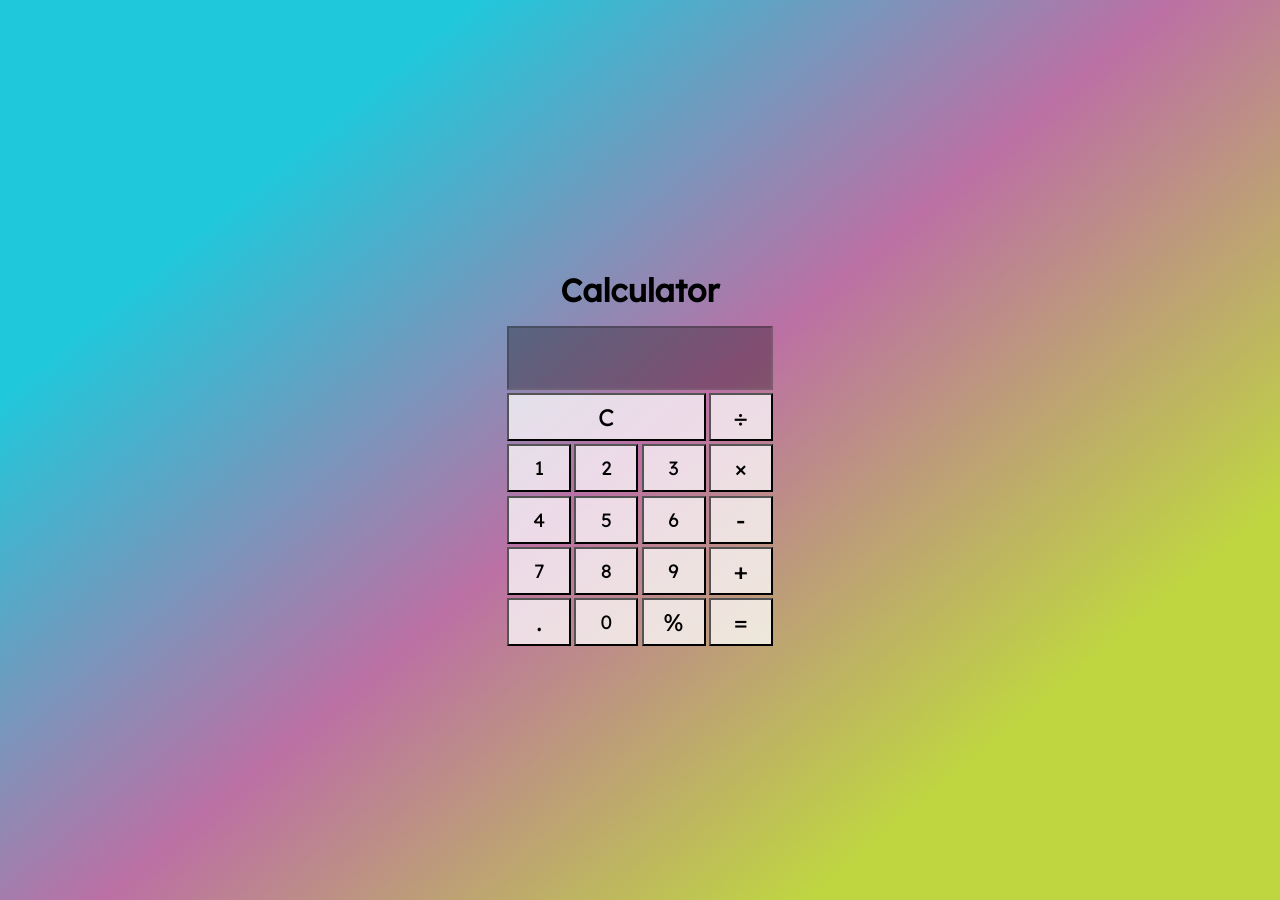
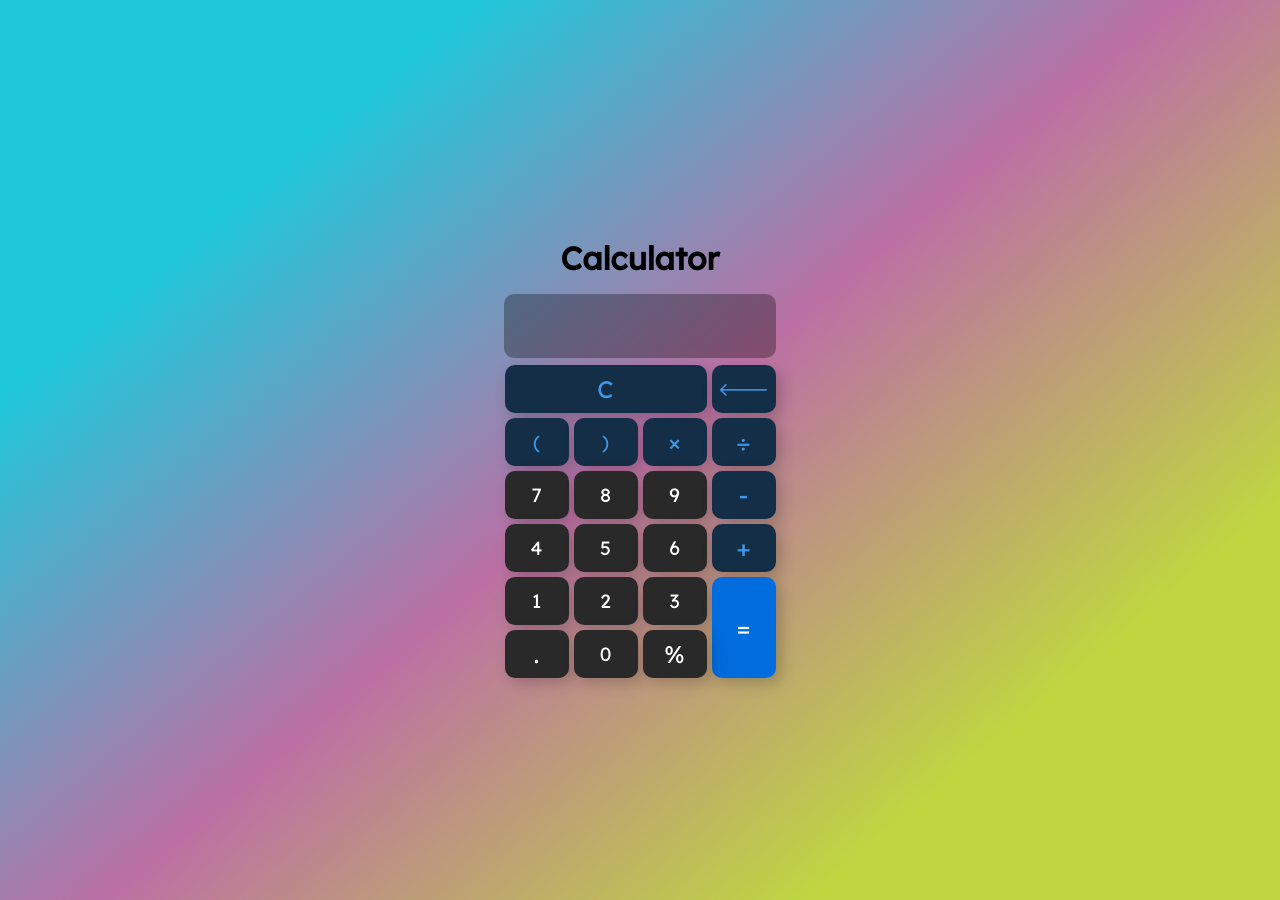
Before and after one commit to SufyaanKhateeb/Learning-Web-Dev, a Jekyll site: the page Frontend/Day 5/calc.html, which Jekyll copies as it is, in a window 1280 px wide. Built offline with Jekyll 4.4.1, drawn with Linux system fonts in a browser that asks for light colours.

Commit message:
updated day5

```diff
--- a/Frontend/Day 5/calc.html
+++ b/Frontend/Day 5/calc.html
@@ -12,27 +12,29 @@
 <body>
     <div class="container">
         <header><b>Calculator</b></header>
-        <input type="text" id="input" disabled>
+        <input id="input" type="text" readonly>
         <div id="calc">
-            <!-- <label for="fnum">first number</label> -->
-            <button id="clear" value="C" onclick="clr()">C</button>
+            <button id="clear" onclick="clr()">C</button>
+            <button id="backspace" onclick="del()">&#129104;</button>
+            <button id="bracO" onclick="dis('(')">(</button>
+            <button id="bracC" onclick="dis(')')">)</button>
+            <button id="mul" value="×" onclick="dis('×')">×</button>
             <button id="div" value="/" onclick="dis('÷')">÷</button>
+            <button id="num" value="7" onclick="dis('7')">7</button>
+            <button id="num" value="8" onclick="dis('8')">8</button>
+            <button id="num" value="9" onclick="dis('9')">9</button>
+            <button id="sub" value="-" onclick="dis('-')">-</button>
+            <button id="num" value="4" onclick="dis('4')">4</button>
+            <button id="num" value="5" onclick="dis('5')">5</button>
+            <button id="num" value="6" onclick="dis('6')">6</button>
+            <button id="add" value="+" onclick="dis('+')">+</button>
             <button id="num" value="1" onclick="dis('1')">1</button>
             <button id="num" value="2" onclick="dis('2')">2</button>
             <button id="num" value="3" onclick="dis('3')">3</button>
-            <button id="mul" value="×" onclick="dis('×')">×</button>
-            <button id="num" value="4" onclick="dis('4')">4</button>
-            <button id="num" value="5" onclick="dis('5')">5</button>
-            <button id="num" value="6" onclick="dis('6')">6</button>
-            <button id="sub" value="-" onclick="dis('-')">-</button>
-            <button id="num" value="7" onclick="dis('7')">7</button>
-            <button id="num" value="8" onclick="dis('8')">8</button>
-            <button id="num" value="9" onclick="dis('9')">9</button>
-            <button id="add" value="+" onclick="dis('+')">+</button>
+            <button id="equal" value="=" onclick="solve()">=</button>
             <button id="dec" value="." onclick="dis('.')">.</button>
             <button id="num" value="0" onclick="dis('0')">0</button>
             <button id="mod" value="%" onclick="dis('%')">%</button>
-            <button id="equal" value="=" onclick="solve()">=</button>
         </div>
     </div>
 </body>
--- a/Frontend/Day 5/calc.js
+++ b/Frontend/Day 5/calc.js
@@ -1,25 +1,44 @@
-var ans='';
+var eq='';
 function dis(val)
 {
+    var op = document.getElementById("input").value;
+    var ch = op.charAt(op.length-1);
+    if(val=='-'||val=='+'||val=='×'||val=='÷')
+    {
+        if(ch=='-'||ch=='+'||ch=='×'||ch=='÷'||ch=='')
+            return;
+    }
+    if(val=='.')
+    {
+        if(ch=='.')
+            return;
+    }
     document.getElementById("input").value+=val;
     if(val=='÷')
         val='/';
     if(val=='×')
         val='*';
-    ans+=val;
+    eq+=val;
+}
+
+function del() {
+    var del = document.getElementById("input").value;
+    document.getElementById("input").value=del.substring(0,del.length - 1);
+    eq=eq.substring(0,eq.length - 1);
 }
 
 //function that evaluates the digit and return result
 function solve()
 {
-    let x = ans;
+    let x = eq;
     let y = eval(x);
     document.getElementById("input").value = y;
+    eq=y;
 }
 
 //function that clear the display
 function clr()
 {
     document.getElementById("input").value = "";
-    ans='';
+    eq='';
 }
--- a/Frontend/Day 5/styles.css
+++ b/Frontend/Day 5/styles.css
@@ -25,8 +25,8 @@ header {
 #calc {
     display: grid;
     grid-template-columns: 4rem 4rem 4rem 4rem;
-    grid-template-rows: 3rem 3rem 3rem 3rem 3rem;
-    grid-gap: 0.2rem;
+    grid-template-rows: 3rem 3rem 3rem 3rem 3rem 3rem;
+    grid-gap: 5px;
 }
 
 #clear {
@@ -34,26 +34,61 @@ header {
 }
 
 #input {
-    width: 16.6rem;
+    max-width: 17rem;
     height: 4rem;
     background-color: rgba(0, 0, 0, 0.315);
+    color: white;
     text-align: right;
-    color: white;
     padding: 0.8%;
-    margin-bottom: 0.2rem;
+    margin-bottom: 7px;
+    border-radius: 10px;
+    border: none;
     font-size: 1.5rem;
 }
 
 button {
+    color: white;
     font-size: larger;
-    background-color: #ffffffbd;
+    background-color: #292929;
+    text-align: center;
+    border: none;
+    border-radius: 10px;
+    box-shadow: 5px 5px 15px 0px rgba(0,0,0,0.2);
+}
+
+button:active {
+    box-shadow: none;
+}
+
+#input:focus {
+    outline: none;
 }
 
 button:hover {
     font-size: large;
-    background-color: #dbdbdbbd;
+    background-color: #484848;
 }
 
 #add,#sub,#mul,#div,#equal,#dec,#mod,#clear {
     font-size: 1.5rem;
 }
+
+#add,#sub,#mul,#div,#equal,#clear,#bracO,#bracC,#backspace {
+    background-color: #142E47;
+    color: #3E97E9;
+
+}
+
+#add:hover,#sub:hover,#mul:hover,#div:hover,#clear:hover,#bracO:hover,#bracC:hover,#backspace:hover {
+    background-color: #1d4366;
+}
+
+#equal {
+    grid-row: span 2;
+    background-color: #016CDE;
+    color: white;
+}
+
+#equal:hover {
+    background-color: #004a99;
+}
```
